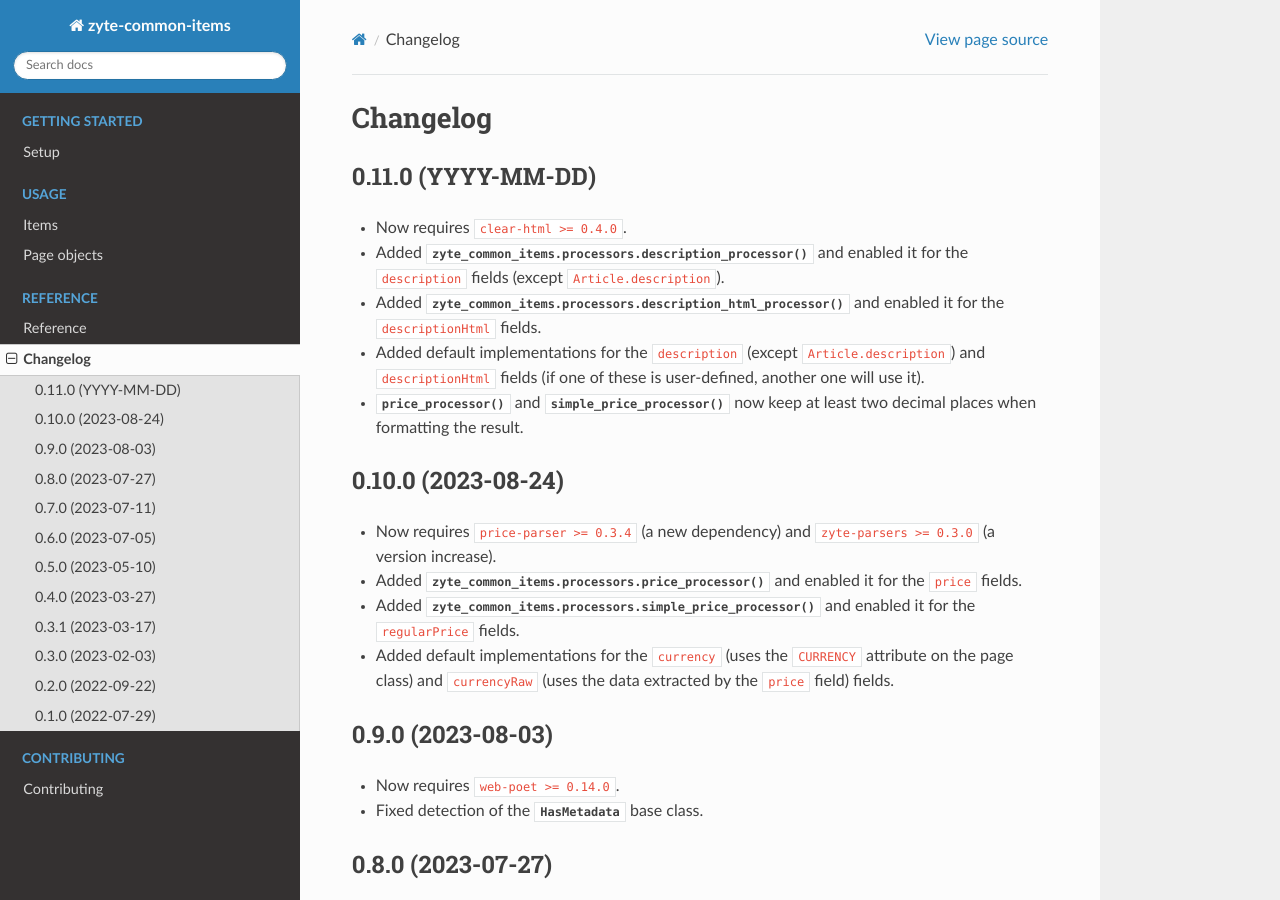
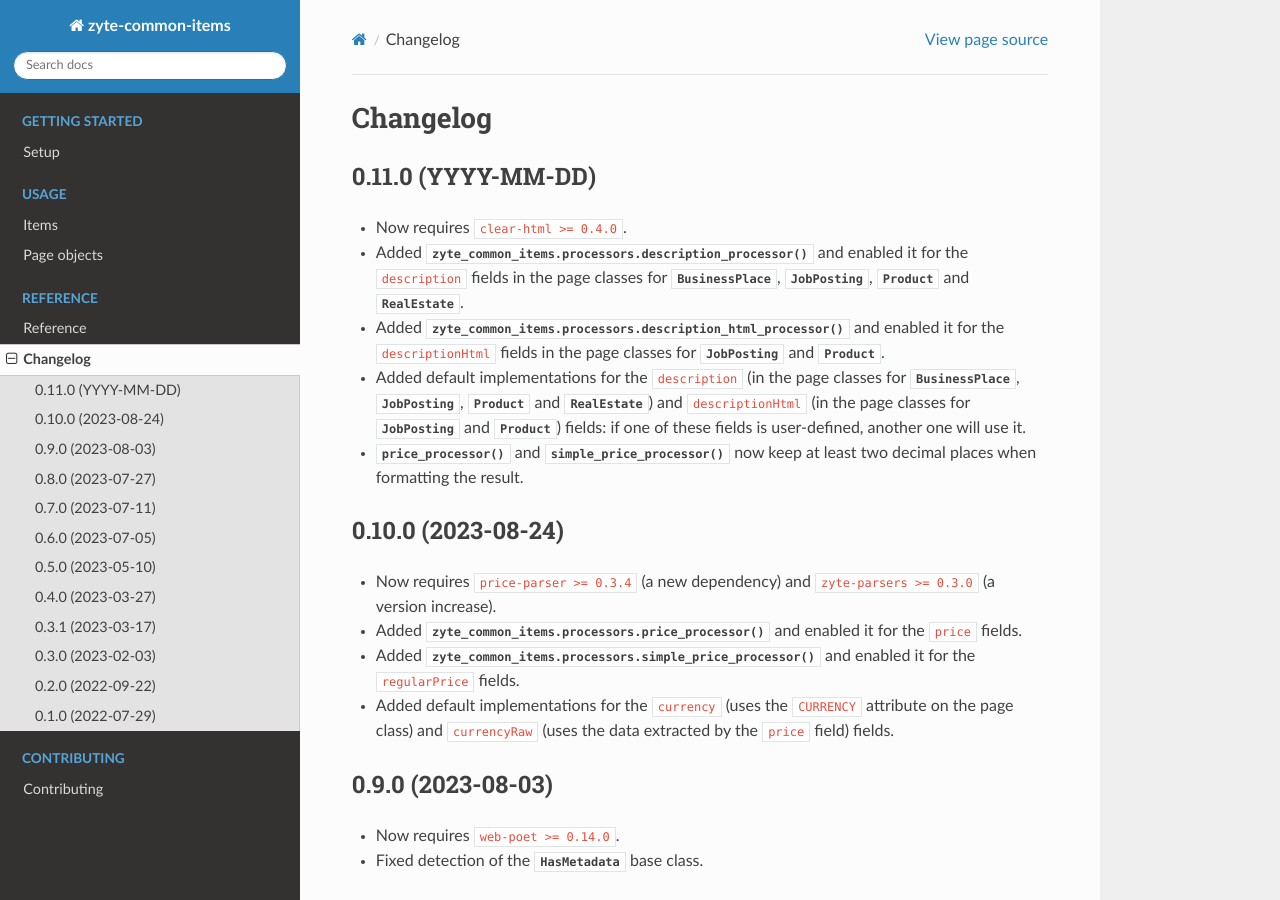
Before and after one commit to zytedata/zyte-common-items, a Sphinx documentation site: the page built from docs/changelog.rst, in a window 1280 px wide and 900 px high. Built offline with Sphinx 7.4.7 and the Read the Docs theme 2.0.0, drawn with Linux system fonts in a browser that asks for light colours; the version number could not be read and is left out.

Commit message:
Clarify page classes with description handling.

```diff
--- a/CHANGELOG.rst
+++ b/CHANGELOG.rst
@@ -8,14 +8,23 @@
 * Now requires ``clear-html >= 0.4.0``.
 
 * Added :func:`zyte_common_items.processors.description_processor` and enabled
-  it for the ``description`` fields (except ``Article.description``).
+  it for the ``description`` fields in the page classes for
+  :class:`~zyte_common_items.BusinessPlace`,
+  :class:`~zyte_common_items.JobPosting`, :class:`~zyte_common_items.Product`
+  and :class:`~zyte_common_items.RealEstate`.
 
 * Added :func:`zyte_common_items.processors.description_html_processor` and
-  enabled it for the ``descriptionHtml`` fields.
+  enabled it for the ``descriptionHtml`` fields in the page classes for
+  :class:`~zyte_common_items.JobPosting` and
+  :class:`~zyte_common_items.Product`.
 
-* Added default implementations for the ``description`` (except
-  ``Article.description``) and ``descriptionHtml`` fields (if one of these is
-  user-defined, another one will use it).
+* Added default implementations for the ``description`` (in the page classes
+  for :class:`~zyte_common_items.BusinessPlace`,
+  :class:`~zyte_common_items.JobPosting`, :class:`~zyte_common_items.Product`
+  and :class:`~zyte_common_items.RealEstate`) and ``descriptionHtml`` (in the
+  page classes for :class:`~zyte_common_items.JobPosting` and
+  :class:`~zyte_common_items.Product`) fields: if one of these fields is
+  user-defined, another one will use it.
 
 * :func:`~zyte_common_items.processors.price_processor` and
   :func:`~zyte_common_items.processors.simple_price_processor` now keep at
--- a/docs/usage/pages.rst
+++ b/docs/usage/pages.rst
@@ -19,8 +19,8 @@
     :attr:`~zyte_common_items.Page.url` fields.
 
 -   They also provide a default implementation for some item-specific fields in
-    pages that have those (except ``Article.description`` which has different
-    requirements):
+    pages that have those (except for ``description`` in the pages for
+    :class:`~zyte_common_items.Article` which has different requirements):
 
     - :attr:`~zyte_common_items.pages.PriceMixin.currency`
     - :attr:`~zyte_common_items.pages.PriceMixin.currencyRaw`
```
